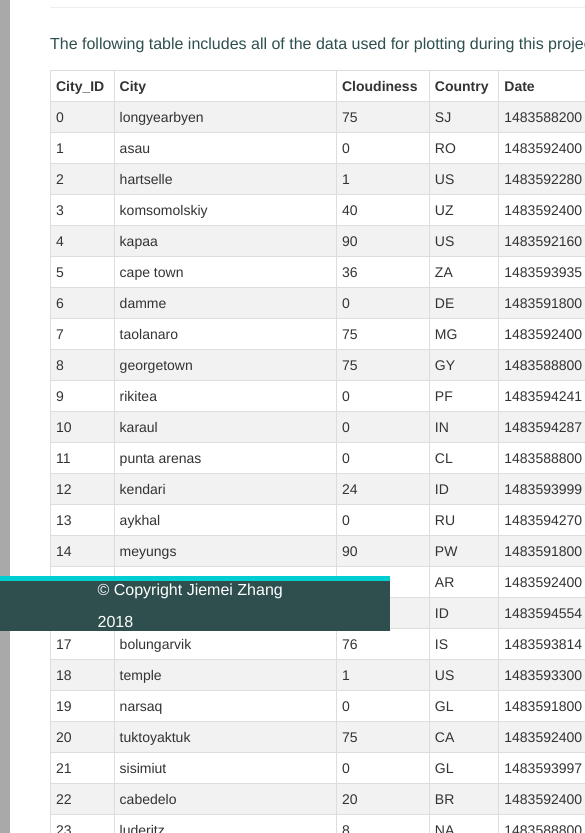
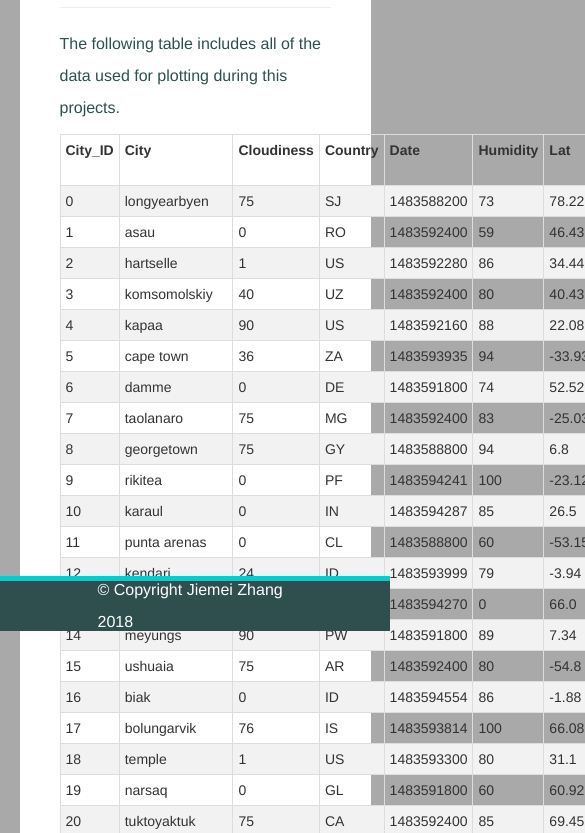
Before and after one commit to aiyan8732/web_visualization_latitude, a plain HTML site: page data.html in a window 390 px wide. Shown: the part 213-1046 px from the top of the page, 585 px wide, since content can reach past the window. Drawn offline with nearby package versions, Linux system fonts and the light colour scheme; a script that the page names is missing.

Commit message:
updated scripts

```diff
--- a/style.css
+++ b/style.css
@@ -152,6 +152,10 @@ tr:nth-child(even) {background-color: #f2f2f2;}
     border:3px solid #00CED1;
 }
 
+.table {
+    overflow: hidden;
+}
+
 @media (max-width:1260px) {
     #summary {
         position: relative;
@@ -194,13 +198,13 @@ tr:nth-child(even) {background-color: #f2f2f2;}
     #data {
         position: relative;
         height: 100%;
-
+        width:90%;
         background: white;
         top:100px;
-        left:10px;
-        right:10px;
+        left:5%;
+
         margin-left:0;
-        margin-right:10px;
+
         padding:40px;
     }
 }
```
